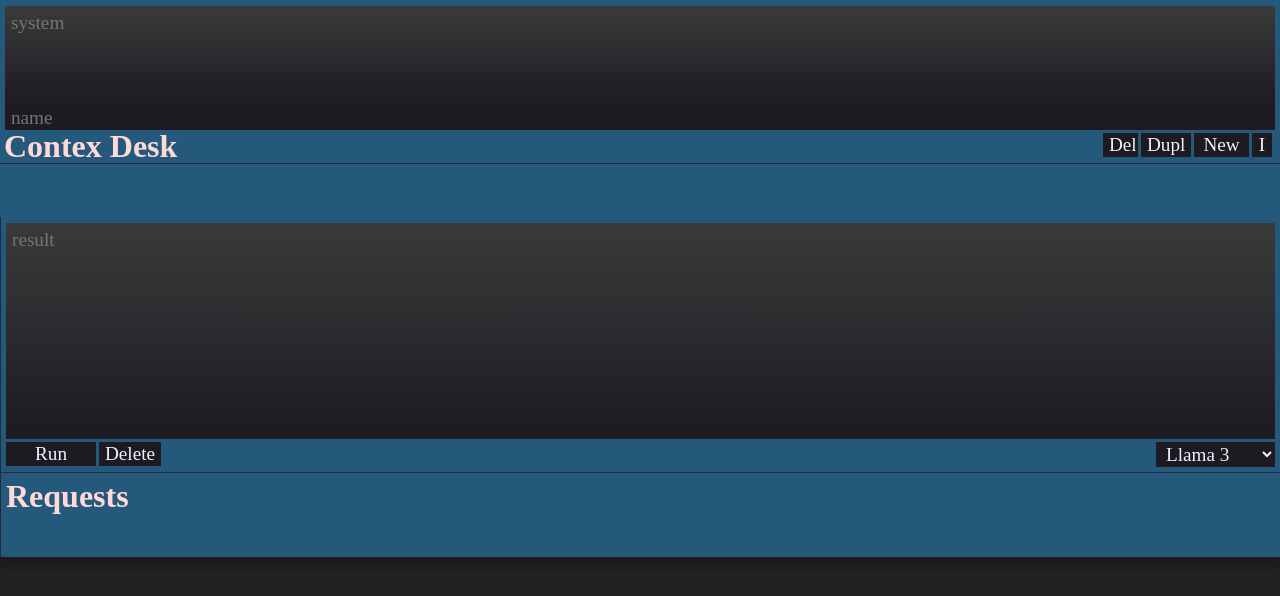
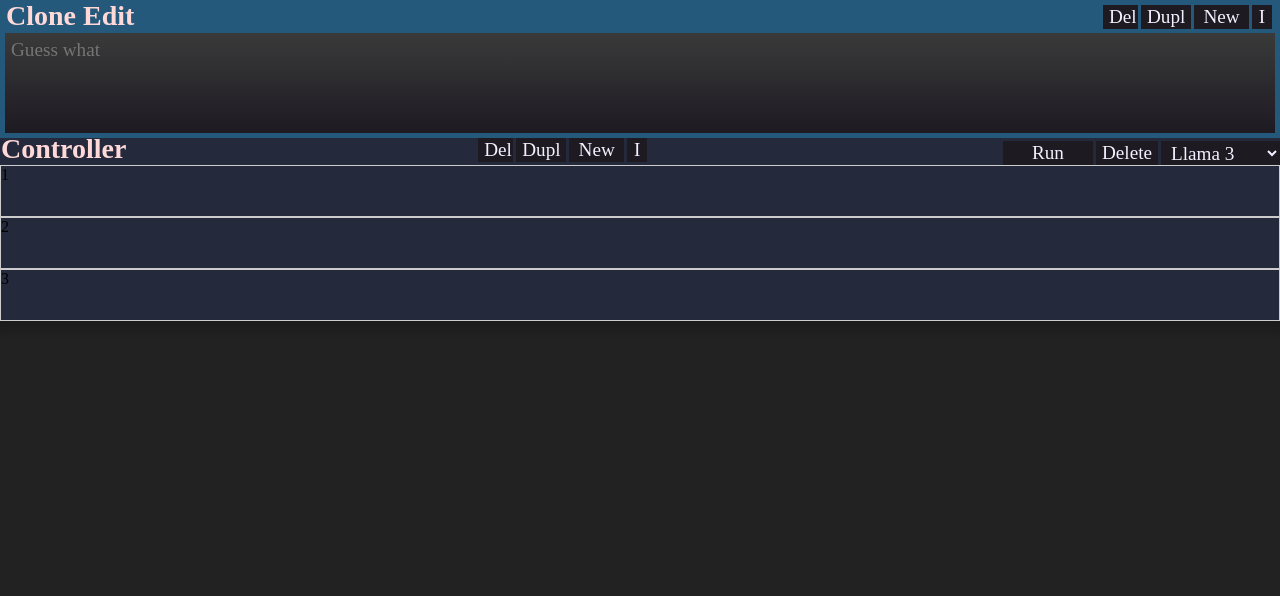
Before and after one commit to S0urcemaster/cloneedit, a Next.js app: page / in a window 1280 px wide. Shown: the top 596 px of the page. Built offline with nearby package versions, Linux system fonts and the light colour scheme.

Commit message:
refactorings; ui changes; +context

```diff
--- a/app/app.tsx
+++ b/app/app.tsx
@@ -1,12 +1,9 @@
 'use client'
 import React, { CSSProperties, ReactElement, useEffect, useState } from 'react'
-import Results from './view/results'
-import Requests from './view/requests'
-import MenuHead from './view/maskHead'
-import MaskList from './view/maskList'
-import Mask from './view/mask'
 import { defaultModel } from './model'
-import ModelHead from './view/requestHead'
+import Editor from './editor'
+import Clones from './clones'
+import { CloneEditContextProvider } from './context'
 
 export default function App() {
 
@@ -36,26 +33,9 @@
 	}
 
 	return (
-		<>
-			<div style={{ display: 'grid', gridTemplateRows: '3fr 1fr' }}>
-				<div style={{ display: 'grid', gridTemplateRows: '1fr 0fr', padding: 5, backgroundColor: '#25597C' }}>
-					<Mask appState={state} appEvents={events} />
-					<MenuHead appState={state} showConfig={() => setName('config')} />
-				</div>
-				<div style={{ marginTop: 1, backgroundColor: '#25597C' }}>
-					<MaskList appState={state} />
-				</div>
-			</div>
-			<div style={{ display: 'grid', gridTemplateRows: '3fr 1fr', paddingLeft: 1 }}>
-				<div style={{ display: 'grid', gridTemplateRows: '1fr 0fr', padding: 5, backgroundColor: '#25597C' }}>
-					<Results appState={state} appEvents={events} />
-					<ModelHead appState={state} showConfig={() => setName('config')} />
-				</div>
-				<div style={{ display: 'grid', gridTemplateRows: '0fr 1fr', padding: 5, backgroundColor: '#25597C', marginTop: 1 }}>
-					<Requests />
-					{/* <Requests appState={state} /> */}
-				</div>
-			</div>
-		</>
+		<CloneEditContextProvider initialState={state}>
+			<Editor appState={state} />
+			<Clones appState={state} />
+		</CloneEditContextProvider>
 	)
 }
--- /dev/null
+++ b/app/clones.tsx
@@ -0,0 +1,52 @@
+import React, { useState } from 'react'
+import { App as AppState, Clone as CloneModel } from './model'
+
+export default function Clones({ appState }: { appState: AppState }) {
+
+	const [clones, setClones] = useState(appState.editors[0].clones)
+
+	function Controller() {
+		return (
+			<div style={{ display: 'flex', justifyContent: 'space-between', height: 25, overflow: 'hidden', paddingTop: 0, paddingBottom: 2 }}>
+				<h1 style={{ position: 'relative', top: -5, left: 1, fontSize: 28 }}>Controller</h1>
+				<div>
+					<button style={{ marginRight: 3, width: 35 }}>Del</button>
+					<button style={{ marginRight: 3, width: 50 }}>Dupl</button>
+					<button style={{ marginRight: 3, width: 55 }}>New</button>
+					<button style={{ marginRight: 3, width: 20 }}>I</button>
+				</div>
+				<div style={{ display: 'flex', justifyContent: 'space-between', height: 25, overflow: 'hidden', paddingTop: 3 }}>
+					<div>
+						<button style={{ marginRight: 3, width: 90 }}>Run</button>
+						<button style={{ marginRight: 3 }}>Delete</button>
+					</div>
+					<select>
+						<option value="gpt-2">Llama 3</option>
+						<option value="gpt-3">Vicuna-13B</option>
+						<option value="gpt-4">h2oGPT</option>
+					</select>
+				</div>
+			</div>
+		)
+	}
+
+	function Clone({ clone }: { clone: CloneModel }) {
+		return (
+			<div style={{ border: '1px solid #ccc', height: 50 }}>
+				{clone.id}
+			</div>
+		)
+	}
+
+	return (
+		<div>
+
+			<Controller />
+			<div style={{ display: 'flex', flexDirection: 'column' }}>
+				{clones.map((clone, ix) => (
+					<Clone key={ix} clone={clone} />
+				))}
+			</div>
+		</div>
+	)
+}
--- /dev/null
+++ b/app/context.tsx
@@ -0,0 +1,58 @@
+import { createContext, ReactNode, useContext } from 'react'
+import { App as AppModel } from './model'
+
+export type LocalStorage = {
+	download: Function
+	upload: Function
+	// setWorktime: (worktime: Worktime) => void
+	// downloadWorktime: (year: number) => void
+	// uploadWorktime: (file: any, year: number) => void
+	storageLoaded: boolean
+}
+
+type StorageState = {
+	worktime: any
+}
+
+const initialStorageState: StorageState = {
+	worktime: { 2023: { year: 2023, months: [] } },
+}
+
+function loadStorage() {
+	let storage = JSON.parse(localStorage.getItem('cloneedit')!)
+	if (!storage) {
+		saveStorage(initialStorageState)
+		storage = JSON.parse(localStorage.getItem('cloneedit')!)
+	} else {
+		if (!storage.worktime) {
+			storage.worktime = initialStorageState.worktime
+		} else {
+			if ('year' in storage.worktime) {
+				storage.worktime = initialStorageState.worktime
+			}
+		}
+		saveStorage(storage)
+	}
+	return storage
+}
+
+function saveStorage(storage: StorageState) {
+	localStorage.setItem('cloneedit', JSON.stringify(storage))
+}
+
+export type CloneEditContext = {
+	state: AppModel
+}
+
+const CloneEditContext = createContext<CloneEditContext>({} as CloneEditContext)
+
+export function CloneEditContextProvider({ initialState, children }: { initialState: AppModel, children: ReactNode }) {
+	return (
+		<CloneEditContext.Provider value={{ state: initialState }}>
+			{children}
+		</CloneEditContext.Provider>
+	)
+}
+export function useCloneEditContext() {
+	return useContext(CloneEditContext)
+}
--- /dev/null
+++ b/app/editor.tsx
@@ -0,0 +1,50 @@
+import { App as AppState } from './model'
+
+export default function Editor({ appState }: { appState: AppState }) {
+
+	// unique inside each editor so we can share the editor state by placing this component inside Editor
+	// instead of passing the appState as a prop
+	function Head() {
+		return (
+			<div style={{ display: 'flex', justifyContent: 'space-between', height: 25, overflow: 'hidden', paddingTop: 0, paddingBottom: 2 }}>
+				<h1 style={{ position: 'relative', top: -5, left: 1, fontSize: 28 }}>Clone Edit</h1>
+				<div>
+					<button style={{ marginRight: 3, width: 35 }}>Del</button>
+					<button style={{ marginRight: 3, width: 50 }}>Dupl</button>
+					<button style={{ marginRight: 3, width: 55 }}>New</button>
+					<button style={{ marginRight: 3, width: 20 }}>I</button>
+				</div>
+			</div>
+		)
+	}
+	function Source({ appState }: { appState: AppState }) {
+		return (
+			<>
+				<div style={{ display: 'flex', flexDirection: 'column', paddingTop: 1 }}>
+					<textarea
+						rows={4}
+						cols={50}
+						placeholder={'Guess what'}
+						style={{
+							height: '100%',
+							resize: 'none',
+							background: 'linear-gradient(to top, #1d1a22, #3a3a3a)', // Gradient background
+							color: '#f5efff', // Text color
+							border: 'none', // Remove border
+							padding: '6px', // Padding
+							margin: 0
+						}}
+					/>
+				</div>
+			</>
+		);
+	}
+	return (
+		<>
+			<div style={{ display: 'grid', gridTemplateRows: '0fr 1fr', padding: 5, backgroundColor: '#25597C' }}>
+				<Head appState={appState} showConfig={() => { }} />
+				<Source appState={appState} />
+			</div>
+		</>
+	)
+}
--- a/app/view/mask.tsx
+++ /dev/null
@@ -1,31 +0,0 @@
-import { App } from "../model";
-
-export default function Mask({ appState, appEvents }: { appState: App, appEvents: any }) {
-	return (
-		<>
-			<div style={{ display: 'flex', flexDirection: 'column', paddingTop: 1 }}>
-				<textarea
-					// value={appState.systems[appState.currentSystem].definition}
-					onChange={(e) => appEvents.definitionChanged(e.target.value)}
-					rows={4}
-					cols={50}
-					placeholder={'system'}
-					style={{
-						height: '100%',
-						resize: 'none',
-						background: 'linear-gradient(to top, #1d1a22, #3a3a3a)', // Gradient background
-						color: '#f5efff', // Text color
-						border: 'none', // Remove border
-						padding: '6px', // Padding
-						margin: 0
-					}}
-				/>
-				<input
-					type='text'
-					onChange={(e) => appEvents.nameChanged(e.target.value)}
-					placeholder="name"
-				/>
-			</div>
-		</>
-	);
-}
--- a/app/view/maskHead.tsx
+++ /dev/null
@@ -1,15 +0,0 @@
-import { App } from "../model";
-
-export default function MenuHead({appState, showConfig}: {appState: App, showConfig: () => void}) {
-	return (
-		<div style={{display: 'flex', justifyContent: 'space-between', height: 25, overflow: 'hidden', paddingTop: 3}}>
-			<h1 style={{position: 'relative', top: -5, left: -1}}>Contex Desk</h1>
-			<div>
-				<button onClick={showConfig} style={{marginRight: 3, width: 35}}>Del</button>
-				<button onClick={showConfig} style={{marginRight: 3, width: 50}}>Dupl</button>
-				<button onClick={showConfig} style={{marginRight: 3, width: 55}}>New</button>
-				<button onClick={showConfig} style={{marginRight: 3, width: 20}}>I</button>
-			</div>
-		</div>
-	)
-}
--- a/app/view/maskList.tsx
+++ /dev/null
@@ -1,13 +0,0 @@
-import { App } from "../model";
-
-export default function MaskList({ appState }: { appState: App }) {
-	return (
-		<div>
-			{/* {appState.systems.map((system, index) => (
-			<div key={index}>
-				{system.name}
-			</div>
-		))} */}
-		</div>
-	)
-}
--- a/app/view/requestHead.tsx
+++ /dev/null
@@ -1,17 +0,0 @@
-import { App } from "../model";
-
-export default function ModelHead({appState, showConfig}: {appState: App, showConfig: () => void}) {
-	return (
-		<div style={{display: 'flex', justifyContent: 'space-between', height: 25, overflow: 'hidden', paddingTop: 3}}>
-			<div>
-				<button onClick={showConfig} style={{marginRight: 3, width: 90}}>Run</button>
-				<button onClick={showConfig} style={{marginRight: 3}}>Delete</button>
-			</div>
-			<select>
-				<option value="gpt-2">Llama 3</option>
-				<option value="gpt-3">Vicuna-13B</option>
-				<option value="gpt-4">h2oGPT</option>
-			</select>
-		</div>
-	)
-}
--- a/app/view/requests.tsx
+++ /dev/null
@@ -1,15 +0,0 @@
-// import { AppState } from "../app";
-
-export default function Requests(
-	// { appState }: { appState: AppState }
-) {
-	return (
-		<>
-			<h1>Requests</h1>
-			<section>
-				<h2></h2>
-				<p></p>
-			</section>
-		</>
-	)
-}
--- a/app/view/results.tsx
+++ /dev/null
@@ -1,31 +0,0 @@
-import { App } from "../model";
-
-
-export default function Results({ appState, appEvents }: { appState: App, appEvents: any }) {
-
-	return (
-		<div style={{ display: 'flex', flexDirection: 'column', paddingTop: 1 }}>
-			{/* <input
-					type='text'
-					value={appState.systems[appState.currentSystem].name}
-					onChange={(e) => appEvents.nameChanged(e.target.value)}
-					placeholder="system name" style={{}}
-				/> */}
-			<textarea
-				// value={appState.systems[appState.currentSystem].definition}
-				onChange={(e) => appEvents.definitionChanged(e.target.value)}
-				rows={4}
-				cols={50}
-				placeholder={'result'}
-				style={{
-					height: '100%',
-					resize: 'none',
-					background: 'linear-gradient(to top, #1d1a22, #3a3a3a)', // Gradient background
-					color: '#f5efff', // Text color
-					border: 'none', // Remove border
-					padding: '6px' // Padding
-				}}
-			/>
-		</div>
-	)
-}
```
Also changed, not shown: package.json (+3 -4 lines), readme/image.png (added), 1 other file (tests, documents, lock files or other folders).
